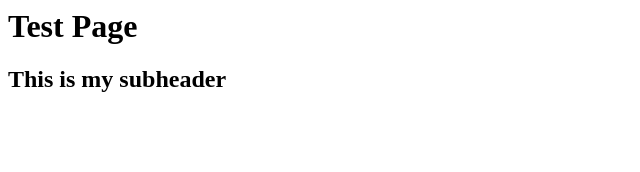
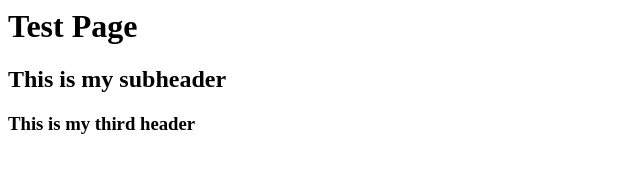
Before and after one commit to jquizoncl/hello-world, a plain HTML site: page index.html in a window 1280 px wide. Shown: the whole page, without its empty margins (0-640 px from the left). Drawn offline with Linux system fonts and the light colour scheme.

Commit message:
Third change

```diff
--- a/index.html
+++ b/index.html
@@ -2,5 +2,6 @@
 	<body>
 		<h1>Test Page</h1>
 		<h2>This is my subheader</h2>
+		<h3>This is my third header</h3>
 	</body>
 </html>
```
